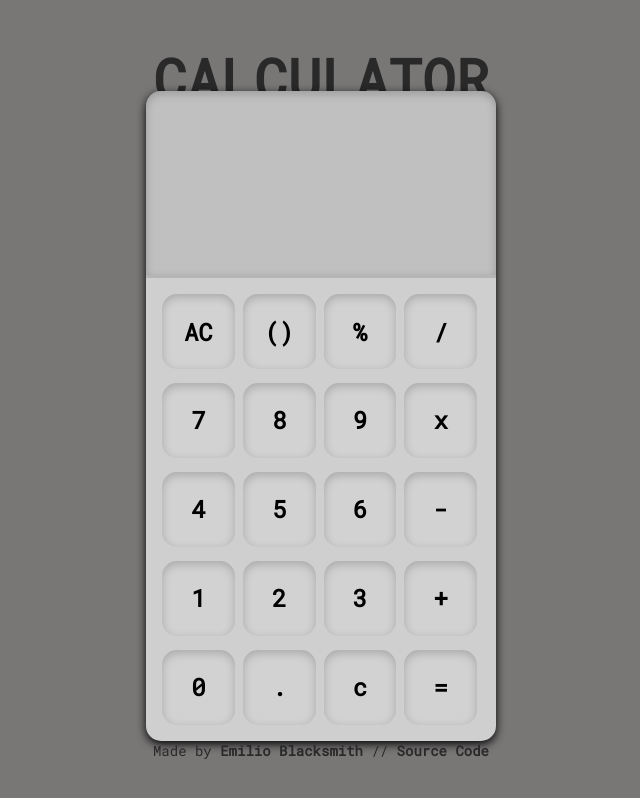
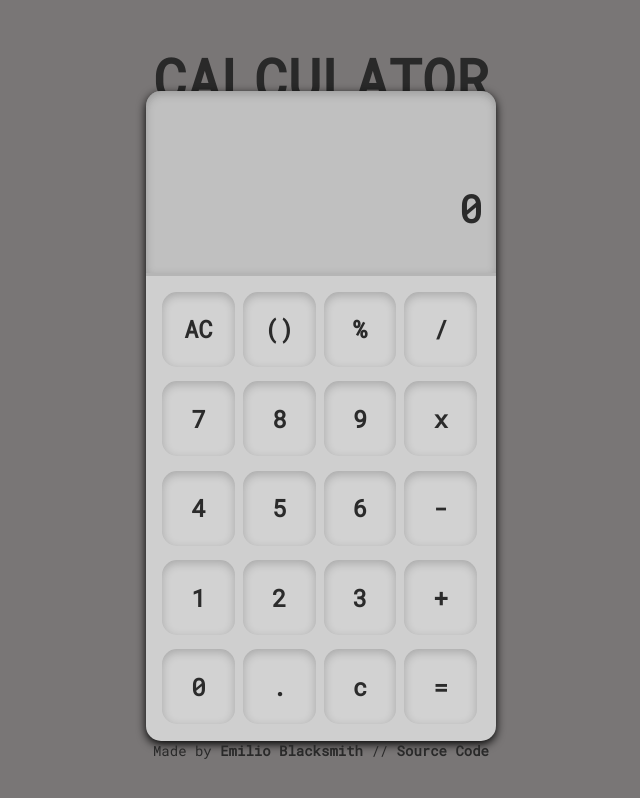
Before and after one commit to EmilioBlacksmith/calculator, a plain HTML site: page index.html in a window 1280 px wide. Shown: the whole page, without its empty margins (319-959 px from the left). Drawn offline with Linux system fonts and the light colour scheme.

Commit message:
style(index): add style to the results panel

```diff
--- a/index.html
+++ b/index.html
@@ -18,6 +18,12 @@
         <div id="ex1-layer" class="wrapper">
             <div class="screen">
                 <!--Screen Area-->
+                <div class="operation">
+
+                </div>
+                <div class="current">
+                    0
+                </div>
             </div>
             <div class="buttons">
                 <!-- Buttons Area-->
--- a/scripts/logic.js
+++ b/scripts/logic.js
@@ -1,4 +1,5 @@
 console.log("Hello World!");
+
 
 
 // Rotate Calculator with mouse position
--- a/style/style.css
+++ b/style/style.css
@@ -37,12 +37,29 @@ body{
 }
 
 .screen{
-    height: 30%;
+    height: 25%;
     border-top-left-radius: 15px;
     border-top-right-radius: 15px;
     background-color: rgba(134, 134, 134, 0.2);
     border-bottom: solid rgba(133, 133, 133, 0.2);
     box-shadow: inset 0 3px 10px rgb(0 0 0 / .2);
+    display: flex;
+    flex-direction: column;
+    padding: 14px;
+    align-items: flex-end;
+    justify-content: space-around;
+}
+
+.operation{
+    font-weight: lighter;
+    font-size: 24px;
+    color: rgb(99, 99, 99);
+}
+
+.current{
+    font-weight: bold;
+    font-size: 38px;
+    color: rgb(43, 43, 43);
 }
 
 .buttons{
@@ -73,11 +90,12 @@ body{
     font-weight: bolder;
     font-size: 24px;
     cursor: pointer;
+    color: rgb(43, 43, 43);
     box-shadow: inset 0 3px 10px rgb(0 0 0 / .2);
 }
 
 .column button:hover{
-    background-color: rgba(24, 24, 24, 0.1);
+    background-color: rgba(24, 24, 24, 0.199);
 }
 
 .footer{
```
